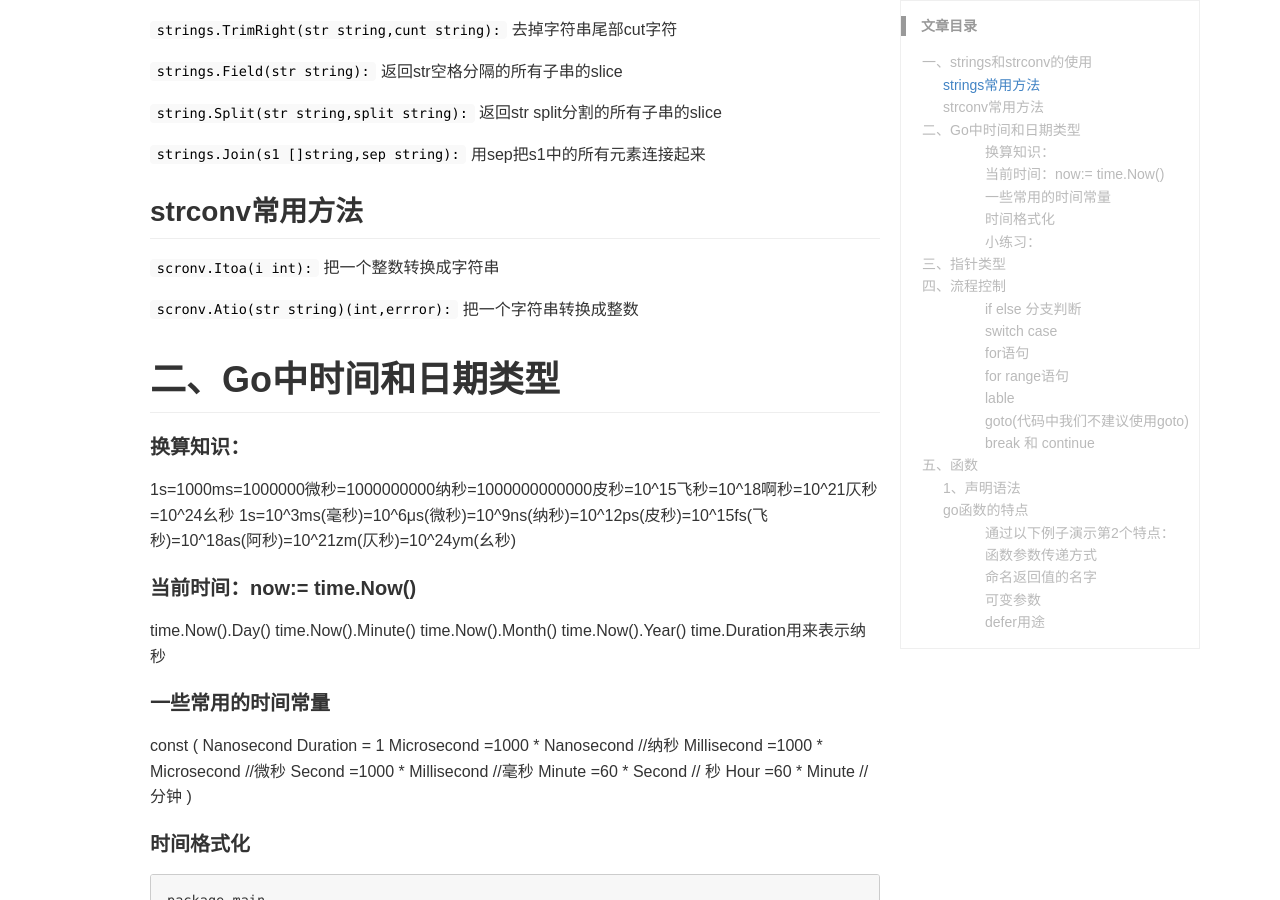
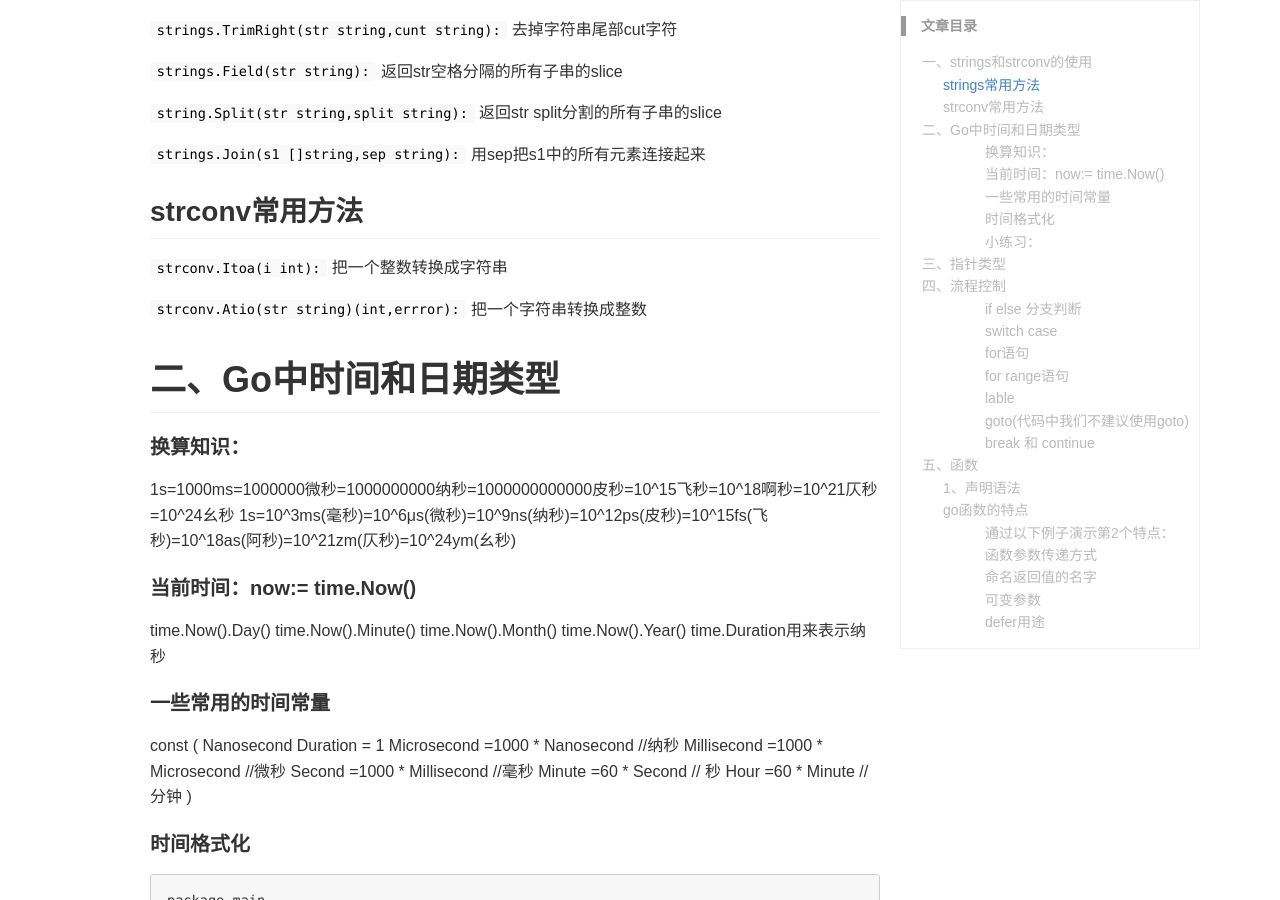
Before and after one commit to BigbigY/bigbigy.github.io, a Jekyll site: the page built from _posts/2018-04-25-字符串，时间，流程控制，函数.md, in a window 1280 px wide and 900 px high, scrolled down 1009 px. Built offline with Jekyll 4.4.1, drawn with Linux system fonts in a browser that asks for light colours; our own code applies the rules of GitHub Pages for plain Markdown files; comment, search, counter and statistics services are not loaded.

Commit message:
修复错误

````diff
--- a/_posts/2018-04-25-字符串，时间，流程控制，函数.md
+++ b/_posts/2018-04-25-字符串，时间，流程控制，函数.md
@@ -63,10 +63,10 @@ header-img: "img/post-bg-unix-linux.jpg"
 用sep把s1中的所有元素连接起来
 
 ## strconv常用方法
-```scronv.Itoa(i int):```
+```strconv.Itoa(i int):```
 把一个整数转换成字符串
 
-```scronv.Atio(str string)(int,errror):```
+```strconv.Atio(str string)(int,errror):```
 把一个字符串转换成整数
 
 
````
